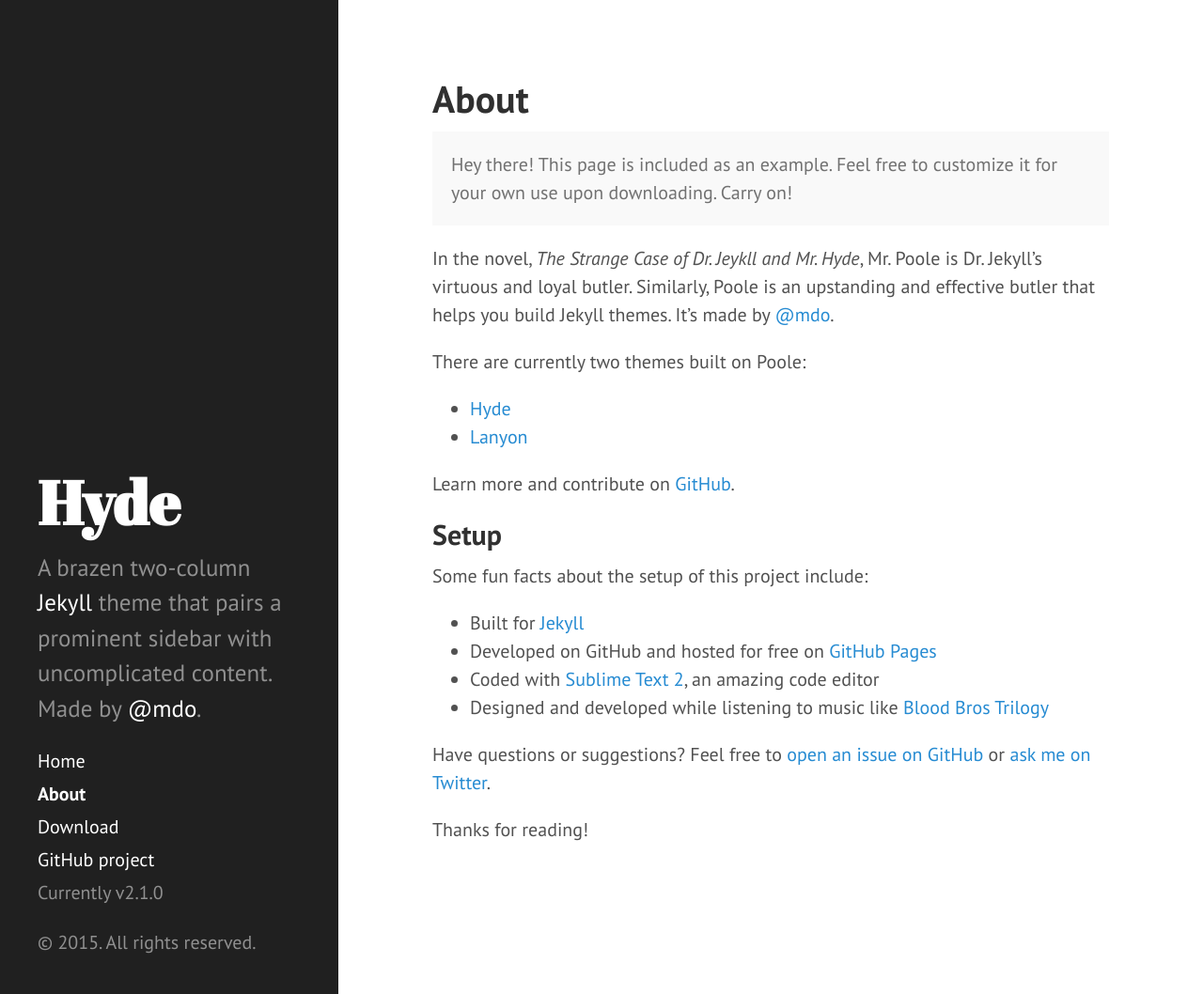
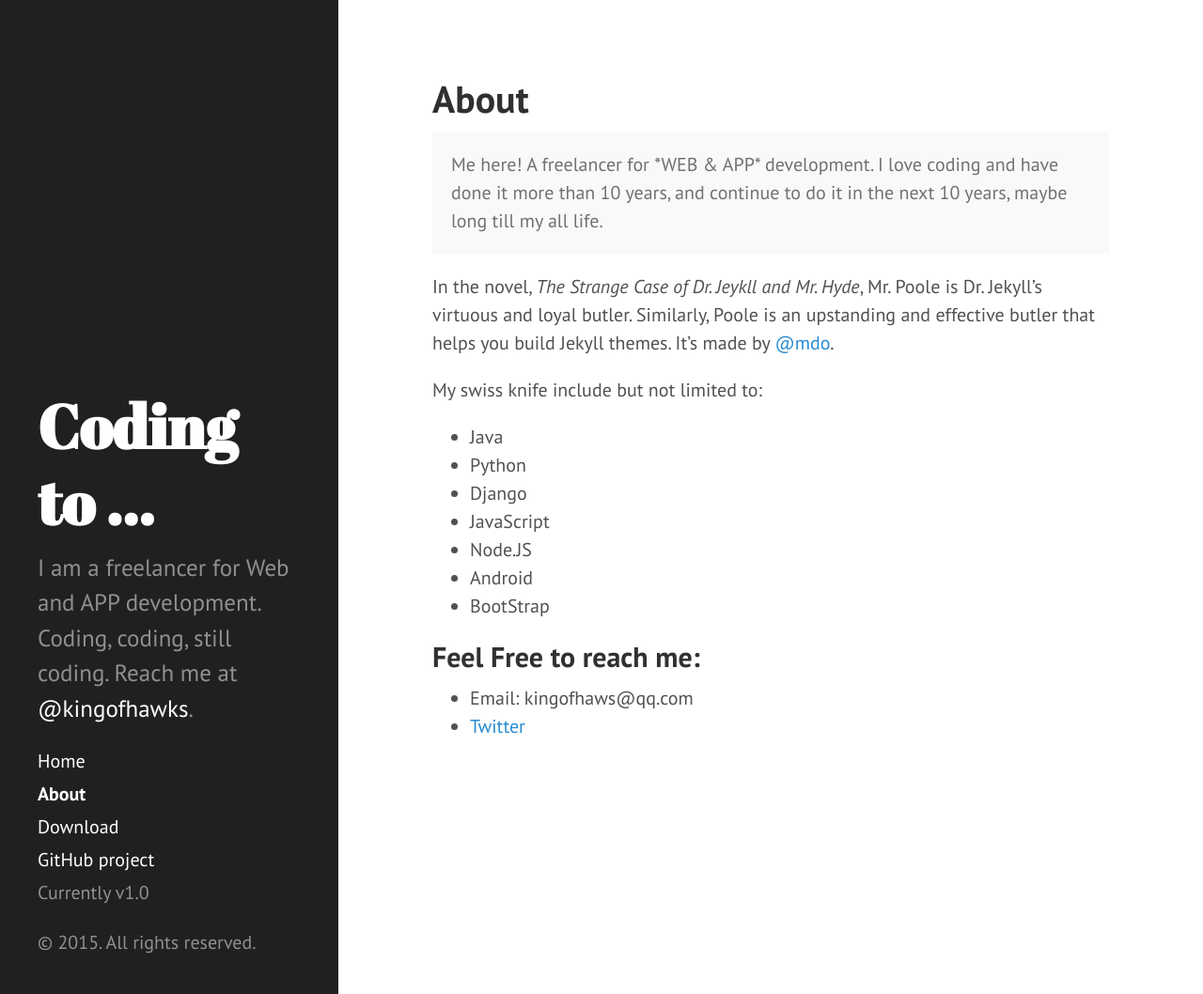
Before and after one commit to kingofhawks/kingofhawks.github.io, a Jekyll site: the page built from about.md, in a window 1280 px wide and 1058 px high. Shown: the whole window at 94% size. Built offline with Jekyll 4.4.1, drawn with Linux system fonts in a browser that asks for light colours; Markdown is read by kramdown in place of the engine named in the settings.

Commit message:
update home page

```diff
--- a/_config.yml
+++ b/_config.yml
@@ -7,20 +7,20 @@
 relative_permalinks: true
 
 # Setup
-title:            Hyde
-tagline:          'A Jekyll theme'
-description:      'A brazen two-column <a href="http://jekyllrb.com" target="_blank">Jekyll</a> theme that pairs a prominent sidebar with uncomplicated content. Made by <a href="https://twitter.com/mdo" target="_blank">@mdo</a>.'
+title:            Coding to ...
+tagline:          'freelancer'
+description:      'I am a freelancer for Web and APP development. Coding, coding, still coding. Reach me at <a href="https://github.com/kingofhawks" target="_blank">@kingofhawks</a>.'
 url:              http://hyde.getpoole.com
 baseurl:          /
 
 author:
-  name:           'Mark Otto'
-  url:            https://twitter.com/mdo
+  name:           'kingofhawks'
+  url:            https://twitter.com/kingofhawks
 
 paginate:         5
 
 # Custom vars
-version:          2.1.0
+version:          1.0
 
 github:
-  repo:           https://github.com/poole/hyde
+  repo:           https://github.com/kingofhawks/kingofhawks.github.io
--- a/about.md
+++ b/about.md
@@ -4,27 +4,21 @@
 ---
 
 <p class="message">
-  Hey there! This page is included as an example. Feel free to customize it for your own use upon downloading. Carry on!
+  Me here! A freelancer for *WEB & APP* development. I love coding and have done it more than 10 years, and continue to do it in the next 10 years, maybe long till my all life.
 </p>
 
 In the novel, *The Strange Case of Dr. Jeykll and Mr. Hyde*, Mr. Poole is Dr. Jekyll's virtuous and loyal butler. Similarly, Poole is an upstanding and effective butler that helps you build Jekyll themes. It's made by [@mdo](https://twitter.com/mdo).
 
-There are currently two themes built on Poole:
+My swiss knife include but not limited to:
 
-* [Hyde](http://hyde.getpoole.com)
-* [Lanyon](http://lanyon.getpoole.com)
+* Java
+* Python
+* Django
+* JavaScript
+* Node.JS
+* Android
+* BootStrap
 
-Learn more and contribute on [GitHub](https://github.com/poole).
-
-## Setup
-
-Some fun facts about the setup of this project include:
-
-* Built for [Jekyll](http://jekyllrb.com)
-* Developed on GitHub and hosted for free on [GitHub Pages](https://pages.github.com)
-* Coded with [Sublime Text 2](http://sublimetext.com), an amazing code editor
-* Designed and developed while listening to music like [Blood Bros Trilogy](https://soundcloud.com/maddecent/sets/blood-bros-series)
-
-Have questions or suggestions? Feel free to [open an issue on GitHub](https://github.com/poole/issues/new) or [ask me on Twitter](https://twitter.com/mdo).
-
-Thanks for reading!
+## Feel Free to reach me:
+* Email: kingofhaws@qq.com
+* [Twitter](https://twitter.com/kingofhawks)
```
